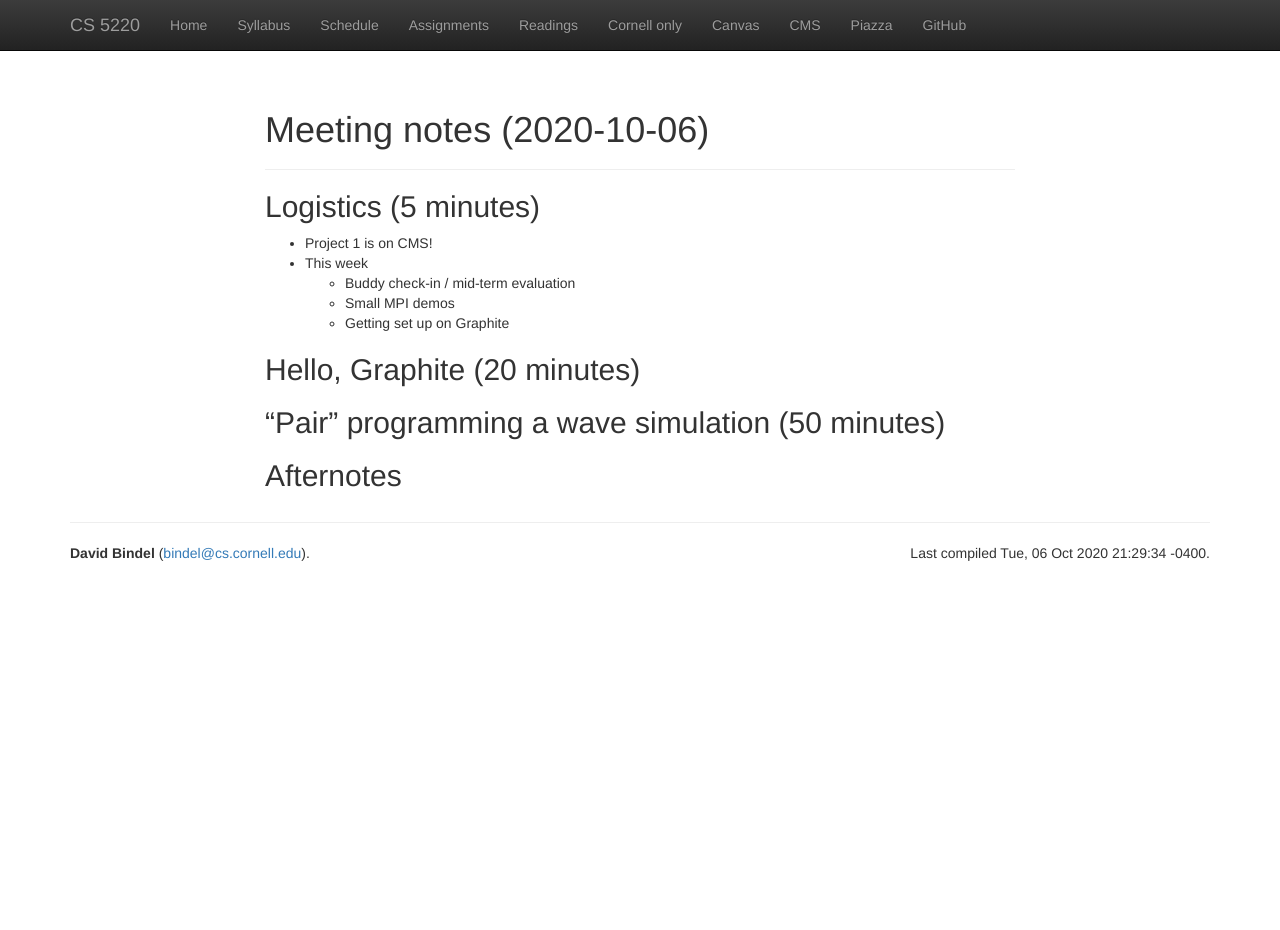
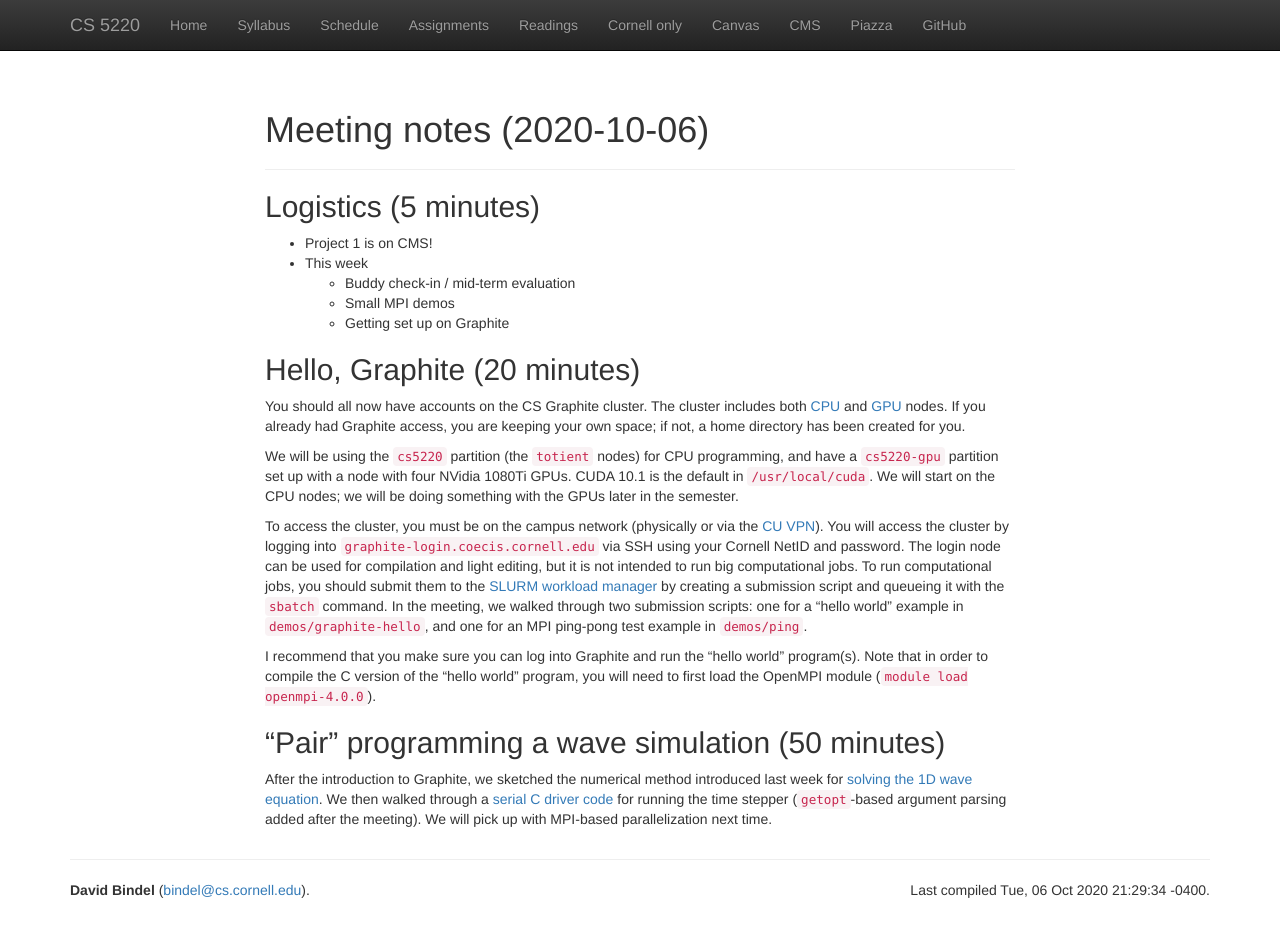
Before and after one commit to cs5220-f20/web, a Jekyll site: the page built from web/lec/2020-10-06-meeting.md, in a window 1280 px wide and 930 px high. Built offline with Jekyll 4.4.1, drawn with Linux system fonts in a browser that asks for light colours; nearby versions of some CDN libraries.

Commit message:
Filled in meeting nodes for 10/6 session.

```diff
--- a/web/lec/2020-10-06-meeting.md
+++ b/web/lec/2020-10-06-meeting.md
@@ -13,6 +13,45 @@ layout:     main
 
 ## Hello, Graphite (20 minutes)
 
+You should all now have accounts on the CS Graphite cluster.
+The cluster includes both
+[CPU](https://it.coecis.cornell.edu/researchit/graphitegpu/graphitecpu/) and
+[GPU](https://it.coecis.cornell.edu/researchit/graphitegpu/) nodes.
+If you already had Graphite access, you are keeping your own space;
+if not, a home directory has been created for you.
+
+We will be using the `cs5220` partition (the `totient` nodes) for CPU
+programming, and have a `cs5220-gpu` partition set up with a node with
+four NVidia 1080Ti GPUs.  CUDA 10.1 is the default in `/usr/local/cuda`.
+We will start on the CPU nodes; we will be doing something with the
+GPUs later in the semester.
+
+To access the cluster, you must be on the campus network (physically
+or via the [CU VPN](https://it.cornell.edu/cuvpn)).  You will access
+the cluster by logging into `graphite-login.coecis.cornell.edu` via
+SSH using your Cornell NetID and password.  The login node can be used
+for compilation and light editing, but it is not intended to run big
+computational jobs.  To run computational jobs, you should submit them
+to the [SLURM workload
+manager](https://slurm.schedmd.com/tutorials.html) by creating a
+submission script and queueing it with the `sbatch` command.  In the
+meeting, we walked through two submission scripts: one for a "hello
+world" example in
+[`demos/graphite-hello`](https://github.com/cs5220-f20/demos/tree/master/graphite-hello),
+and one for an MPI ping-pong test example in
+[`demos/ping`](https://github.com/cs5220-f20/demos/tree/master/ping).
+
+I recommend that you make sure you can log into Graphite and run the
+"hello world" program(s).  Note that in order to compile
+the C version of the "hello world" program, you will need to first
+load the OpenMPI module (`module load openmpi-4.0.0`).
+
 ## "Pair" programming a wave simulation (50 minutes)
 
-## Afternotes
+After the introduction to Graphite, we sketched the numerical method
+introduced last week
+for [solving the 1D wave equation](finite_diff_1D_wave.pdf).
+We then walked through a [serial C driver code](https://github.com/cs5220-f20/demos/blob/master/wave/wave_demo.c)
+for running the time stepper (`getopt`-based argument parsing added
+after the meeting).  We will pick up with MPI-based parallelization
+next time.
```
